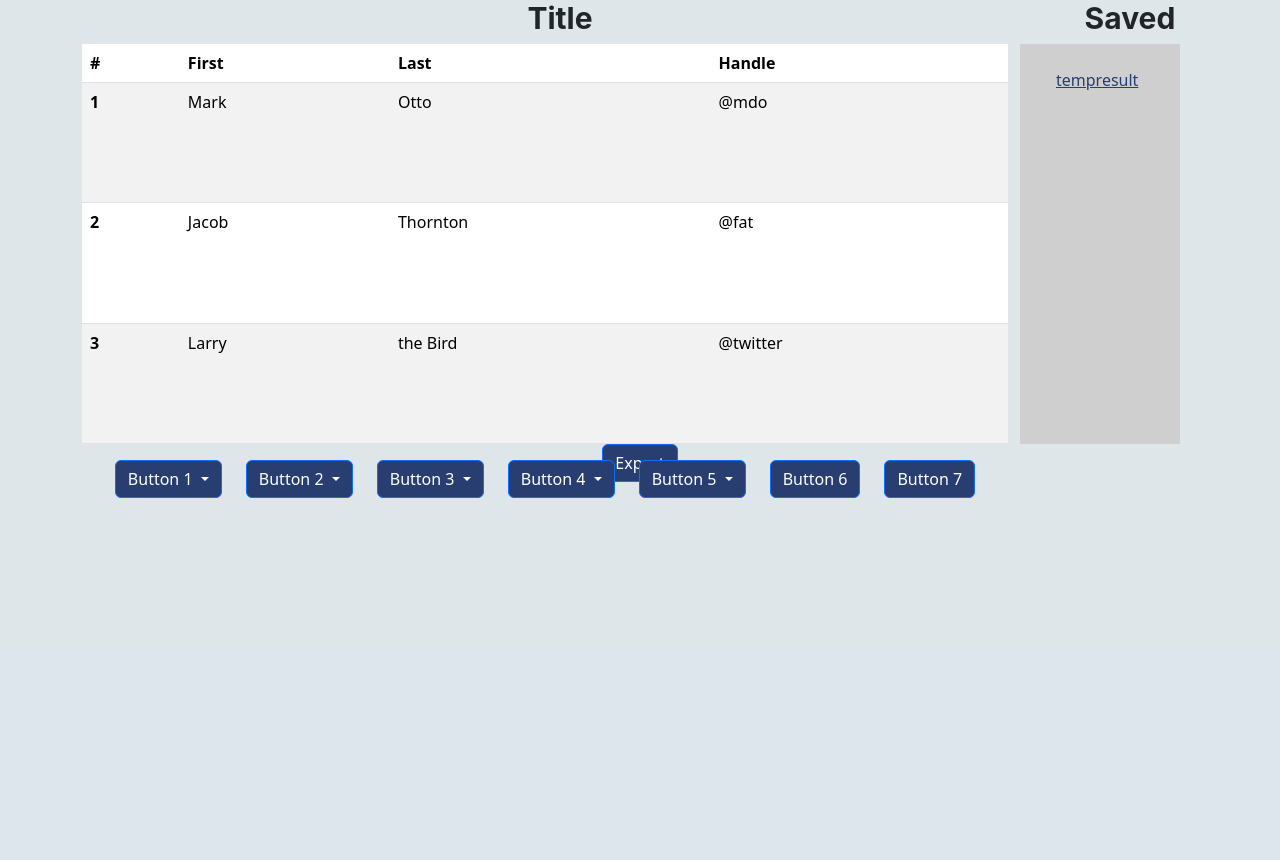
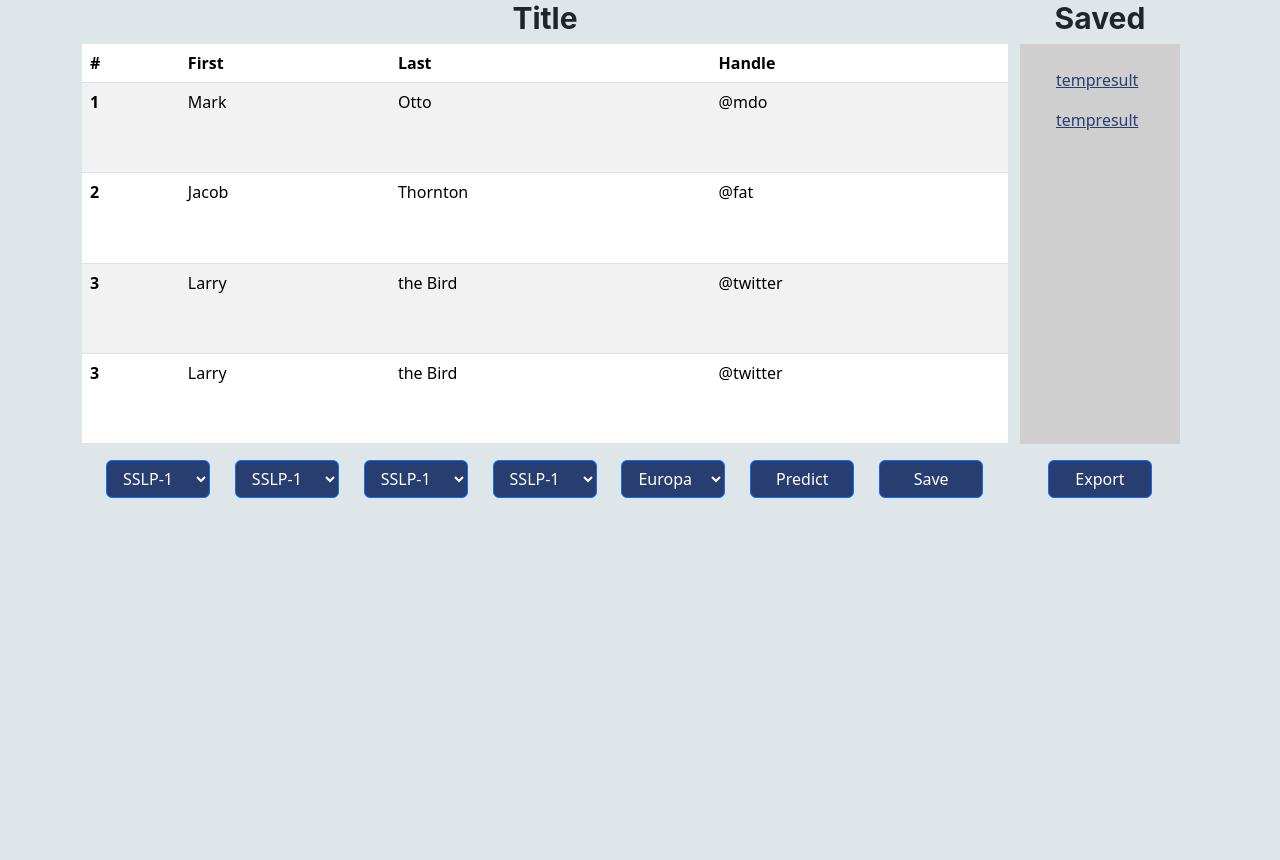
Before and after one commit to LUMC/SSLP-Analyzer, a Django app: page / in a window 1280 px wide. Shown: the part 150-1010 px from the top of the page. Before the commit the page ends 648 px from the top, so only its background shows below. Run offline with Django 4.2, Linux system fonts and the light colour scheme; some libraries are stand-ins or nearby versions.

Commit message:
Frontend Homepage done

```diff
--- a/SSLP_analyzer/templates/homepage.html
+++ b/SSLP_analyzer/templates/homepage.html
@@ -26,6 +26,7 @@
             color: #fff;
             background-color: #283E70 !important;
             border-color: #001f3f;
+            width: 6.5rem !important;
         }
 
         .btn-dark-blue:hover {
@@ -57,10 +58,9 @@
 
 {% extends 'base.html' %}
 {% block content %}
-<div>
 <div class="container">
     <div class="row">
-            <div class="col-lg-10" style="margin: auto;">
+        <div class="col-lg-10">
             <h1 class=titles-text-class id="Title">Title</h1>
         </div>
         <div class="col-lg-2 width-class-sidefield">
@@ -101,100 +101,190 @@
                     <td>the Bird</td>
                     <td>@twitter</td>
                 </tr>
+                <tr>
+                    <th scope="row">3</th>
+                    <td>Larry</td>
+                    <td>the Bird</td>
+                    <td>@twitter</td>
+                </tr>
                 </tbody>
             </table>
-                <div class="container d-flex align-items-center justify-content-center">
-                    <div class="row">
-                        <div class="col btn-col">
-                            <div class="dropdown">
-                                <button class="btn btn-primary btn-dark-blue dropdown-toggle" type="button" id="dropdownButton1" data-toggle="dropdown" aria-haspopup="true" aria-expanded="false">
-                                    Button 1
-                                </button>
-                                <div class="dropdown-menu" aria-labelledby="dropdownButton1">
-                                    <a class="dropdown-item" href="#">Dropdown 1 - Item 1</a>
-                                    <a class="dropdown-item" href="#">Dropdown 1 - Item 2</a>
-                                    <a class="dropdown-item" href="#">Dropdown 1 - Item 3</a>
+        </div>
+        <div class="col-lg-2 bg-light-gray height-class width-class-sidefield">
+            <div class="text text-color-sidefield p-4">
+                <p>tempresult</p>
+                <p>tempresult</p>
             </div>
         </div>
     </div>
+</div>
+<div class="container" style="margin-top: 1rem">
+
+    <div class="row">
+        <div class="col-lg-10">
+            <div class="d-flex align-items-center justify-content-center" style="margin-left: 1.5rem">
+
                 <div class="col btn-col">
-                            <div class="dropdown">
-                                <button class="btn btn-primary btn-dark-blue dropdown-toggle" type="button" id="dropdownButton2" data-toggle="dropdown" aria-haspopup="true" aria-expanded="false">
-                                    Button 2
+
+                    <select id="SSLP-waarde1"
+                            class="btn btn-primary btn-dark-blue"
+                            style="text-align: left;"></select>
+
+                </div>
+
+                <div class="col btn-col">
+
+                    <select id="SSLP-waarde2"
+                            class="btn btn-primary btn-dark-blue"
+                            style="text-align: left;"></select>
+
+                </div>
+
+                <div class="col btn-col">
+
+                    <select id="SSLP-waarde3"
+                            class="btn btn-primary btn-dark-blue"
+                            style="text-align: left;"></select>
+
+                </div>
+
+                <div class="col btn-col">
+
+                    <select id="SSLP-waarde4"
+                            class="btn btn-primary btn-dark-blue"
+                            style="text-align: left;"></select>
+
+                </div>
+
+                <div class="col btn-col">
+
+                    <select id="SSLP-regio"
+                            class="btn btn-primary btn-dark-blue"
+                            style="text-align: left;"></select>
+
+                </div>
+
+                <div class="col btn-col">
+
+                    <button class="btn btn-primary btn-dark-blue">Predict
+
                     </button>
-                                <div class="dropdown-menu" aria-labelledby="dropdownButton2">
-                                    <a class="dropdown-item" href="#">Dropdown 2 - Item 1</a>
-                                    <a class="dropdown-item" href="#">Dropdown 2 - Item 2</a>
-                                    <a class="dropdown-item" href="#">Dropdown 2 - Item 3</a>
+
+                </div>
+
+                <div class="col btn-col">
+
+                    <button class="btn btn-primary btn-dark-blue">Save
+
+                    </button>
+
+                </div>
+
             </div>
         </div>
-                        </div>
-                        <div class="col btn-col">
-                            <div class="dropdown">
-                                <button class="btn btn-primary btn-dark-blue dropdown-toggle" type="button" id="dropdownButton3" data-toggle="dropdown" aria-haspopup="true" aria-expanded="false">
-                                    Button 3
-                                </button>
-                                <div class="dropdown-menu" aria-labelledby="dropdownButton3">
-                                    <a class="dropdown-item" href="#">Dropdown 3 - Item 1</a>
-                                    <a class="dropdown-item" href="#">Dropdown 3 - Item 2</a>
-                                    <a class="dropdown-item" href="#">Dropdown 3 - Item 3</a>
-                                </div>
-                            </div>
-                        </div>
-                        <div class="col btn-col">
-                            <div class="dropdown">
-                                <button class="btn btn-primary btn-dark-blue dropdown-toggle" type="button" id="dropdownButton4" data-toggle="dropdown" aria-haspopup="true" aria-expanded="false">
-                                    Button 4
-                                </button>
-                                <div class="dropdown-menu" aria-labelledby="dropdownButton4">
-                                    <a class="dropdown-item" href="#">Dropdown 4 - Item 1</a>
-                                    <a class="dropdown-item" href="#">Dropdown 4 - Item 2</a>
-                                    <a class="dropdown-item" href="#">Dropdown 4 - Item 3</a>
-                                </div>
-                            </div>
-                        </div>
-                        <div class="col btn-col">
-                            <div class="dropdown">
-                                <button class="btn btn-primary btn-dark-blue dropdown-toggle" type="button" id="dropdownButton5" data-toggle="dropdown" aria-haspopup="true" aria-expanded="false">
-                                    Button 5
-                                </button>
-                                <div class="dropdown-menu" aria-labelledby="dropdownButton5">
-                                    <a class="dropdown-item" href="#">Dropdown 5 - Item 1</a>
-                                    <a class="dropdown-item" href="#">Dropdown 5 - Item 2</a>
-                                    <a class="dropdown-item" href="#">Dropdown 5 - Item 3</a>
-                                </div>
-                            </div>
-                        </div>
-                        <div class="col btn-col">
-                            <button class="btn btn-primary btn-dark-blue">Button 6
-                            </button>
-                        </div>
-                        <div class="col btn-col">
-                            <button class="btn btn-primary btn-dark-blue">Button 7
+
+        <div class="col-lg-2 height-class width-class-sidefield">
+            <div class="d-flex align-items-center justify-content-center">
+
+                <button class="btn btn-primary btn-dark-blue">
+
+                    Export
+
                 </button>
             </div>
         </div>
     </div>
 </div>
-            <div class="col-lg-2 bg-light-gray height-class width-class-sidefield">
-                <div class="text text-color-sidefield p-4">
-                    <p>tempresult</p>
-                    <div class="d-flex justify-content-center">
 
-                    </div>
-                </div>
 
-            </div>
-            <div class="container d-flex align-items-center justify-content-center">
+<script src="https://cdn.jsdelivr.net/npm/bootstrap@5.3.0/dist/js/bootstrap.bundle.min.js"></script>
 
-                <button class="btn btn-primary btn-dark-blue">
-                    Export
-                </button>
-            </div>
-        </div>
-    </div>
-</div>
+<script>
+
+    var waarde1 = document.getElementById("SSLP-waarde1");
+
+    var waarde2 = document.getElementById("SSLP-waarde2");
+
+    var waarde3 = document.getElementById("SSLP-waarde3");
+
+    var waarde4 = document.getElementById("SSLP-waarde4");
+
+    var population_dropdown = document.getElementById("SSLP-regio");
+
+
+    var options = ["SSLP-1", "SSLP-2", "SSLP-3", "SSLP-4", "SSLP-5", "SSLP-6", "SSLP-7", "SSLP-8"];
+
+    var populations = ["Europa", "Afrika", "Azie", "India"];
+
+
+    for (var i = 0; i < options.length; i++) {
+
+        var option = document.createElement("option");
+
+        option.text = options[i];
+
+        option.value = options[i];
+
+        waarde1.appendChild(option);
+
+    }
+
+
+    for (var i = 0; i < options.length; i++) {
+
+        var option = document.createElement("option");
+
+        option.text = options[i];
+
+        option.value = options[i];
+
+        waarde2.appendChild(option);
+
+    }
+
+
+    for (var i = 0; i < options.length; i++) {
+
+        var option = document.createElement("option");
+
+        option.text = options[i];
+
+        option.value = options[i];
+
+        waarde3.appendChild(option);
+
+    }
+
+
+    for (var i = 0; i < options.length; i++) {
+
+        var option = document.createElement("option");
+
+        option.text = options[i];
+
+        option.value = options[i];
+
+        waarde4.appendChild(option);
+
+    }
+
+
+    for (var i = 0; i < populations.length; i++) {
+
+        var population = document.createElement("option");
+
+        population.text = populations[i];
+
+        population.value = populations[i];
+
+        population_dropdown.appendChild(population);
+
+    }
+
+</script>
+
+</body>
+
+</html>
+
 {% endblock content %}
-
-<!DOCTYPE html>
-<html lang="en">
```
Lines whose indentation alone changed are shown as unchanged.
